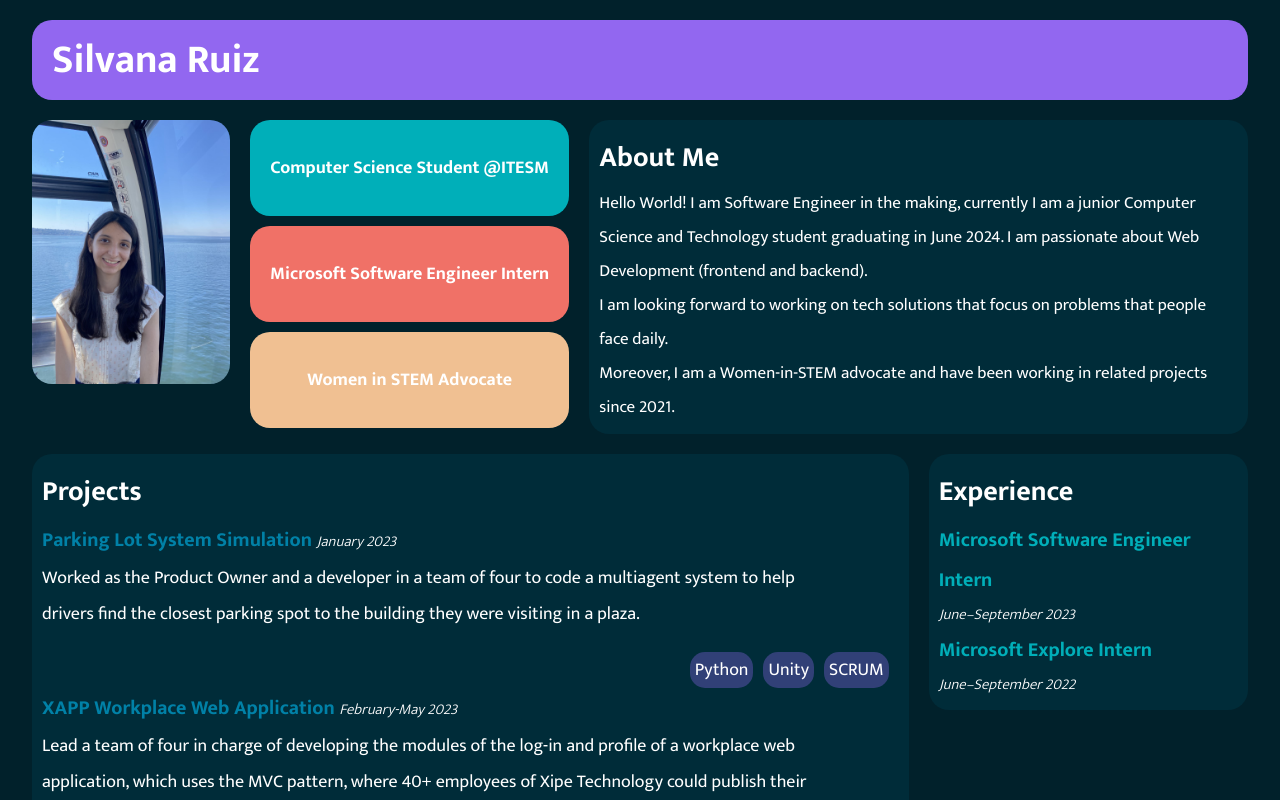
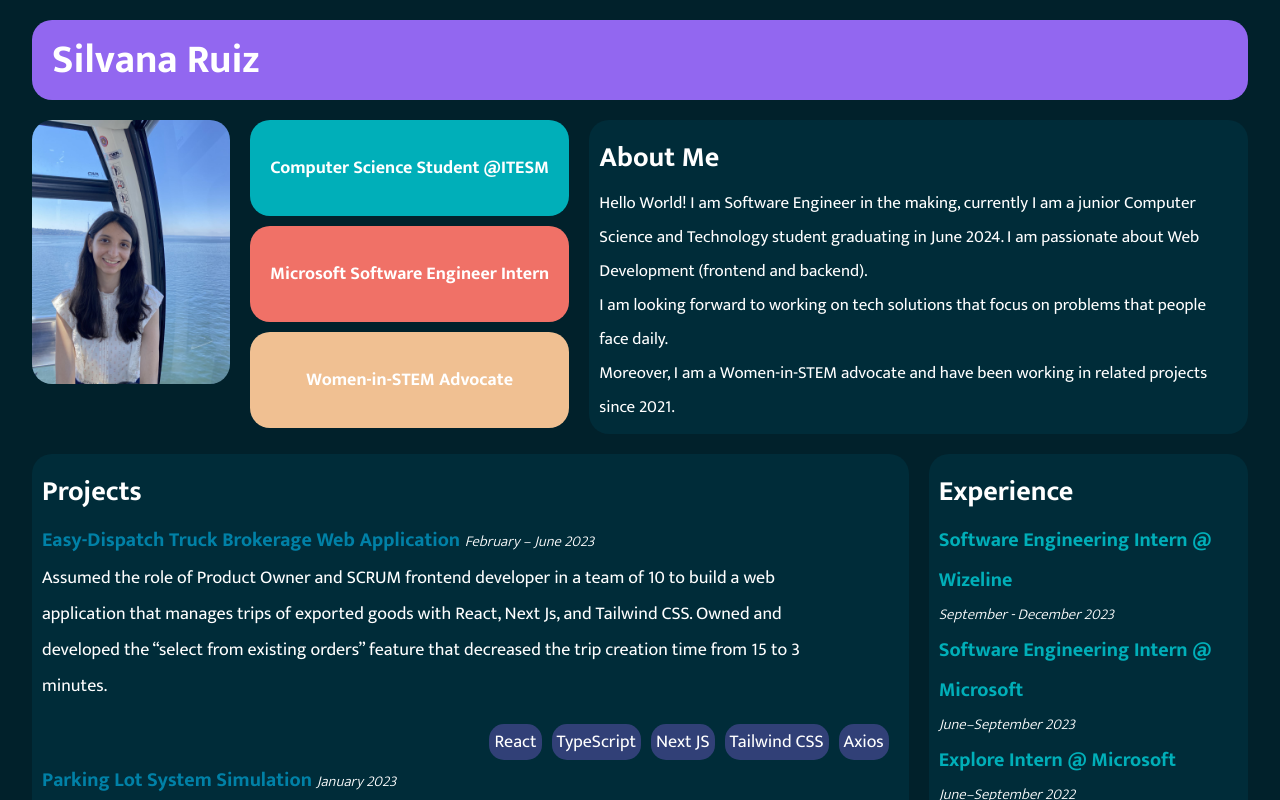
Before and after one commit to Silvana-Ruiz/Portfolio_Silvana, a React (Vite) app: page / in a window 1280 px wide. Shown: the top 800 px of the page. Built offline with nearby package versions, Linux system fonts and the light colour scheme.

Commit message:
update 2024

```diff
--- a/src/components/Experience/index.jsx
+++ b/src/components/Experience/index.jsx
@@ -5,17 +5,23 @@ function Experience() {
     <div className="navyContainer">
       <h2>Experience</h2>
 
+      <div className="role">
+        <h3>
+          Software Engineering Intern @ Wizeline
+        </h3>
+        <span className="date">September - December 2023</span>
+      </div>
 
       <div className="role">
         <h3>
-          Microsoft Software Engineer Intern
+          Software Engineering Intern @ Microsoft
         </h3>
         <span className="date">June–September 2023</span>
       </div>
 
       <div className="role">
         <h3>
-          Microsoft Explore Intern
+          Explore Intern @ Microsoft
         </h3>
         <span className="date">June–September 2022</span>
       </div>
--- a/src/components/Profile/index.jsx
+++ b/src/components/Profile/index.jsx
@@ -22,7 +22,7 @@ function Profile() {
               <p>Microsoft Software Engineer Intern</p>
             </div>
             <div className="details">
-              <p>Women in STEM Advocate</p>
+              <p>Women-in-STEM Advocate</p>
             </div>
           </section>
 
--- a/src/data/index.js
+++ b/src/data/index.js
@@ -1,23 +1,42 @@
 export const PROJECTS = [
   {
     id: 1,
+    name: "Easy-Dispatch Truck Brokerage Web Application",
+    date: 'February – June 2023',
+    description: `Assumed the role of Product Owner and SCRUM frontend developer
+    in a team of 10 to build a web application that manages trips of exported
+    goods with React, Next Js, and Tailwind CSS. Owned and developed the “select
+    from existing orders” feature that decreased the trip creation time from 15
+    to 3 minutes.`,
+    skills: ["React", "TypeScript", "Next JS", "Tailwind CSS", "Axios"]
+  },
+  {
+    id: 2,
     name: "Parking Lot System Simulation",
-    date:'January 2023',
-    description: "Worked as the Product Owner and a developer in a team of four to code a multiagent system to help drivers find the closest parking spot to the building they were visiting in a plaza.",
+    date: 'January 2023',
+    description: `Worked as the Product Owner and a developer in a team of four
+    to code a multiagent system to help drivers find the closest parking spot
+    to the building they were visiting in a plaza.`,
     skills: ["Python", "Unity", "SCRUM"]
   },
   {
-    id: 2,
+    id: 3,
     name: "XAPP Workplace Web Application",
-    date:'February-May 2023',
-    description: "Lead a team of four in charge of developing the modules of the log-in and profile of a workplace web application, which uses the MVC pattern, where 40+ employees of Xipe Technology could publish their contact information, skills, and resume.",
+    date: 'February-May 2023',
+    description: `Lead a team of four in charge of developing the modules of the
+    log-in and profile of a workplace web application, which uses the MVC pattern,
+    where 40+ employees of Xipe Technology could publish their contact information,
+    skills, and resume.`,
     skills: ["C#", "HTML", "CSS", "MVC"]
   },
   {
-    id: 3,
+    id: 4,
     name: "Arithmetic Expression Parser",
-    date:'March 2022',
-    description: "Built in a team of two an arithmetic expression parser that receives as an input a text file with comments and arithmetic expressions and outputs a chart with each of the tokens found with their type in order of appearance.",
+    date: 'March 2022',
+    description: `Built in a team of two an arithmetic expression parser that
+    receives as an input a text file with comments and arithmetic expressions
+    and outputs a chart with each of the tokens found with their type in order
+    of appearance.`,
     skills: ["C++", "Automata theory"]
   }
-]
+];
```
Also changed, not shown: 1 other file (tests, documents, lock files or other folders).
